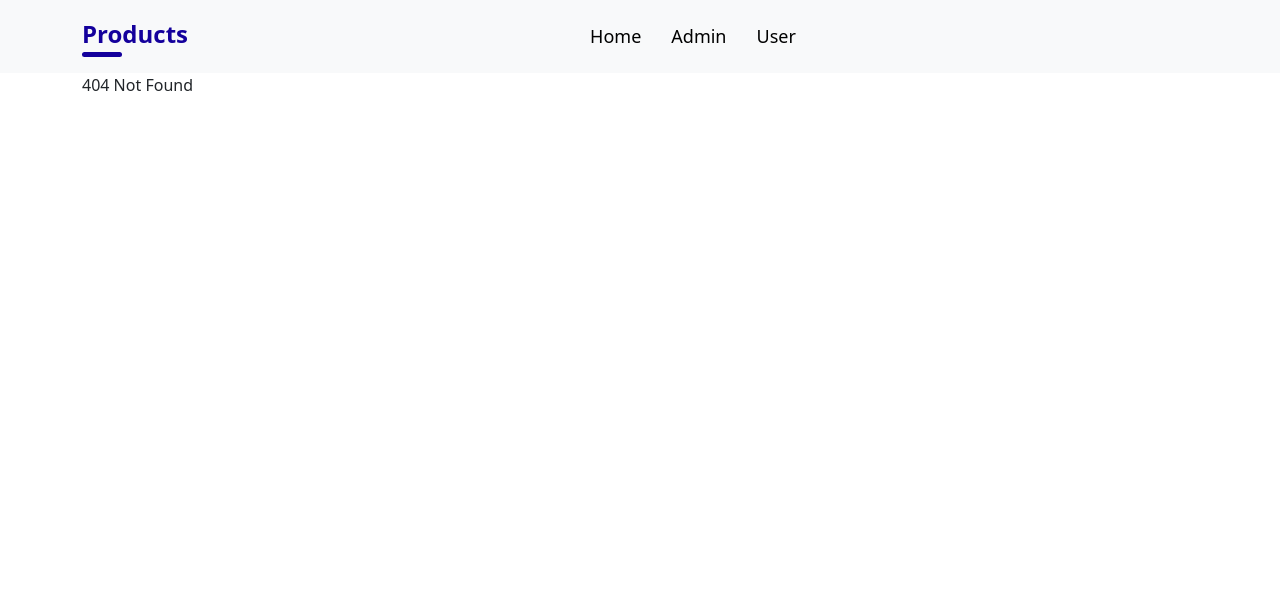
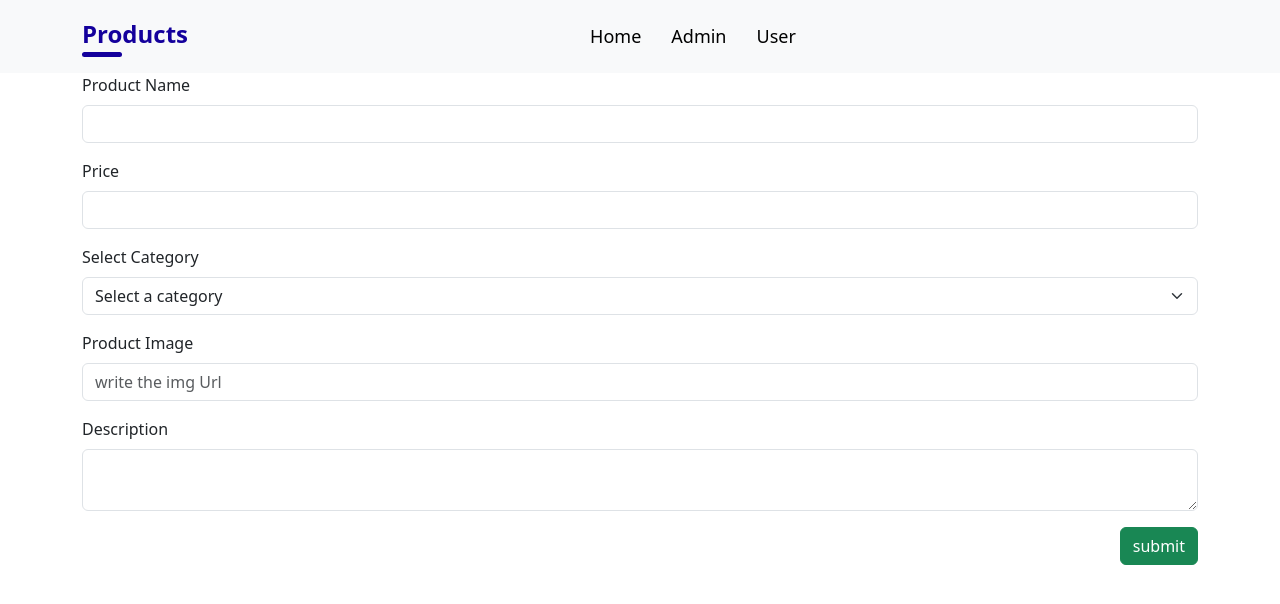
Before and after one commit to showkmahmoud/ProductsList_React, a React (Create React App) app: page /addEdit in a window 1280 px wide. Before the commit this address had no page. Shown: the top 604 px of the page. Built offline with nearby package versions, Linux system fonts and the light colour scheme.

Commit message:
NF: add product form

```diff
--- a/src/App.tsx
+++ b/src/App.tsx
@@ -6,9 +6,9 @@ import admin from "./pages/admin/admin";
 import user from "./pages/user/user";
 import notFound from "./pages/not-found/notFound";
 import productDetails from "./pages/product details/productDetails";
+import AddEditModal from "./components/add-edit-modal/addEditModal";
 
 function App() {
-
   return (
     <Router>
        <NavComp/>
@@ -18,6 +18,7 @@ function App() {
         <Route path="/admin" Component={admin} />
         <Route path="/user" Component={user} />
         <Route path="/productDetails/:id" Component={productDetails} />
+        <Route path="/addEdit" Component={AddEditModal} />
         <Route path="*" Component={notFound} />
       </Routes>
        </div>
--- /dev/null
+++ b/src/components/add-edit-modal/addEditModal.tsx
@@ -0,0 +1,124 @@
+import React, { useState, useEffect } from "react";
+import { Product } from "../../shared/interfaces/Product";
+import { FormGroup, FormText, Input, Label } from "reactstrap";
+import { productCategories } from "../../shared/enums/productCategory";
+import { addProduct } from "../../shared/functions/addProduct";
+
+const AddEditModal = () => {
+  const initialValue: Product = {
+    name: "",
+    img: "",
+    price: "",
+    description: "",
+    category: "",
+  };
+  const [formData, setFormData] = useState(initialValue);
+  const { name, img, price, description, category } = formData;
+  const categories: any[] = [
+    productCategories.syrup,
+    productCategories.ointement,
+    productCategories.tabs,
+    productCategories.vial,
+  ];
+  const handleFormDataChange = (e: any) => {
+    setFormData({
+      ...formData,
+      id: Math.floor(Math.random() * 1000),
+      [e.target.name]: e.target.value,
+    });
+  };
+  const onSubmit = (e: any) => {
+    e.preventDefault();
+    setFormData({
+      ...formData,
+      id: Math.floor(Math.random() * 1000),
+    });
+    console.log(formData);
+    addProduct(formData);
+  };
+  return (
+    <form onSubmit={onSubmit}>
+      {/* name of product */}
+      <FormGroup>
+        <Label for="productName" className="text-capitalize ">
+          Product name
+        </Label>
+        <Input
+          id="productName"
+          name="name"
+          value={name}
+          onChange={handleFormDataChange}
+          type="text"
+        />
+      </FormGroup>
+
+      {/* price of product */}
+      <FormGroup>
+        <Label for="productPrice" className="text-capitalize">
+          price
+        </Label>
+        <Input
+          id="productPrice"
+          name="price"
+          value={price}
+          onChange={handleFormDataChange}
+          type="number"
+        />
+      </FormGroup>
+
+      {/* product Categories */}
+      <FormGroup>
+        <Label for="productCategories" className="text-capitalize ">
+          Select Category
+        </Label>
+        <Input
+          type="select"
+          name="category"
+          id="productCategories"
+          value={category}
+          onChange={handleFormDataChange}
+        >
+          <option value="">Select a category</option>
+          {categories.map((option) => (
+            <option key={option} value={option}>
+              {option}
+            </option>
+          ))}
+        </Input>
+      </FormGroup>
+
+      {/* image */}
+      <FormGroup>
+        <Label for="productImg" className="text-capitalize ">
+          product image
+        </Label>
+        <Input
+          id="productImg"
+          name="img"
+          value={img}
+          onChange={handleFormDataChange}
+          placeholder="write the img Url"
+        />
+      </FormGroup>
+
+      {/* product desc */}
+      <FormGroup>
+        <Label for="productDesc" className="text-capitalize ">
+          description
+        </Label>
+        <Input
+          id="productDesc"
+          name="description"
+          value={description}
+          onChange={handleFormDataChange}
+          type="textarea"
+        />
+      </FormGroup>
+      <button className="d-block btn btn-success ms-auto " type="submit">
+        submit
+      </button>
+    </form>
+  );
+};
+
+export default AddEditModal;
--- a/src/components/product/product.tsx
+++ b/src/components/product/product.tsx
@@ -22,6 +22,7 @@ const ProductItem = ({productData, removeProduct,editProduct,  ...props}:any) =>
         <p>{productData.name}</p>
         <p>{productData.price}</p>
         </div>
+        <p>{productData.category}</p>
         <p className='text-start desc'>{productData.description}</p>
       </div>
          <div className="actions-wrapper d-flex justify-content-between align-items-center">
--- a/src/shared/interfaces/Product.ts
+++ b/src/shared/interfaces/Product.ts
@@ -1,7 +1,7 @@
 export interface Product {
     name:string;
     img:string;
-    id:number;
+    id?:number;
     price: string;
     description:string,
     category:string
```
Also changed, not shown: src/components/button/button.tsx (deleted, +0 -9 lines), 1 other file (tests, documents, lock files or other folders).
